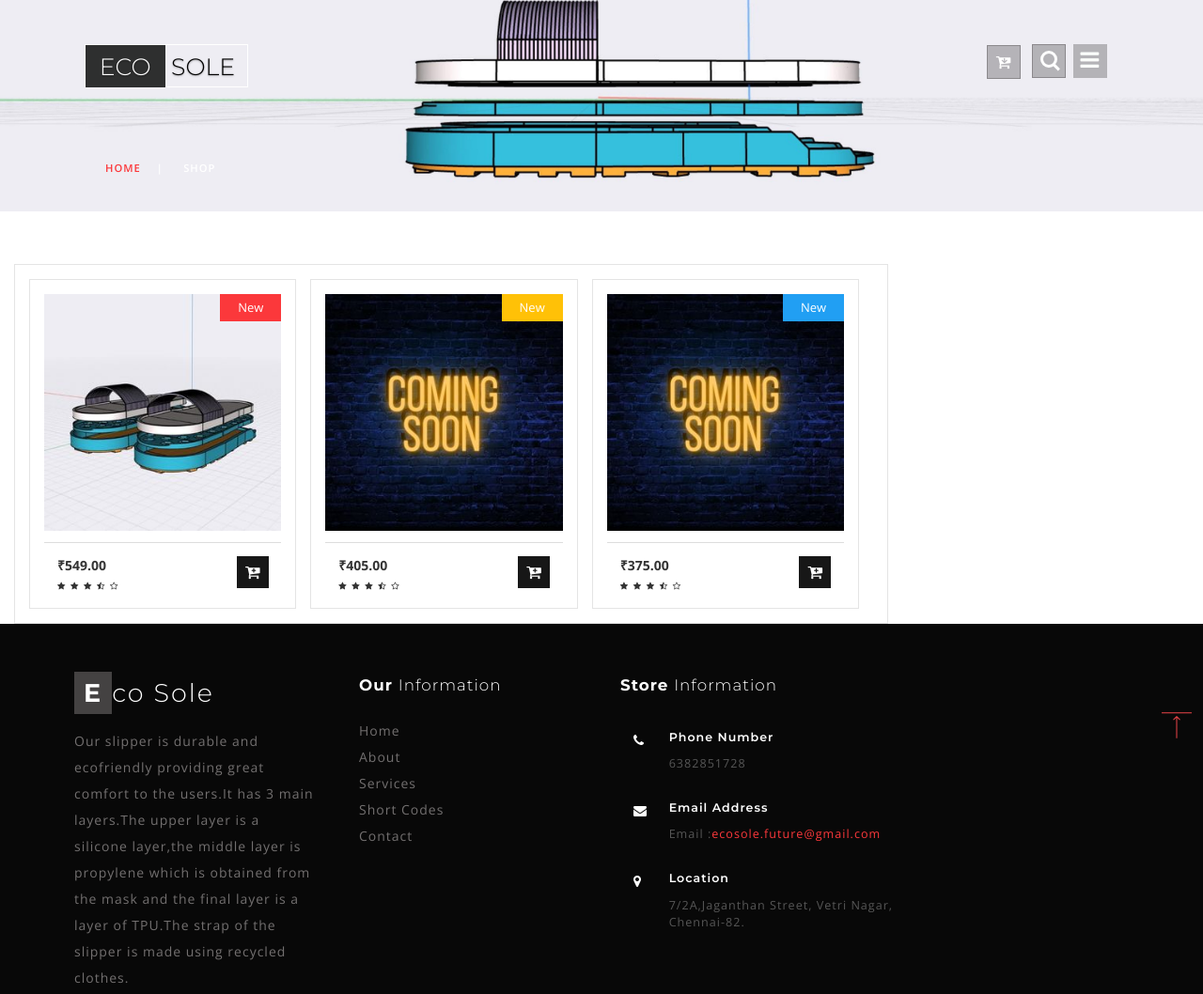
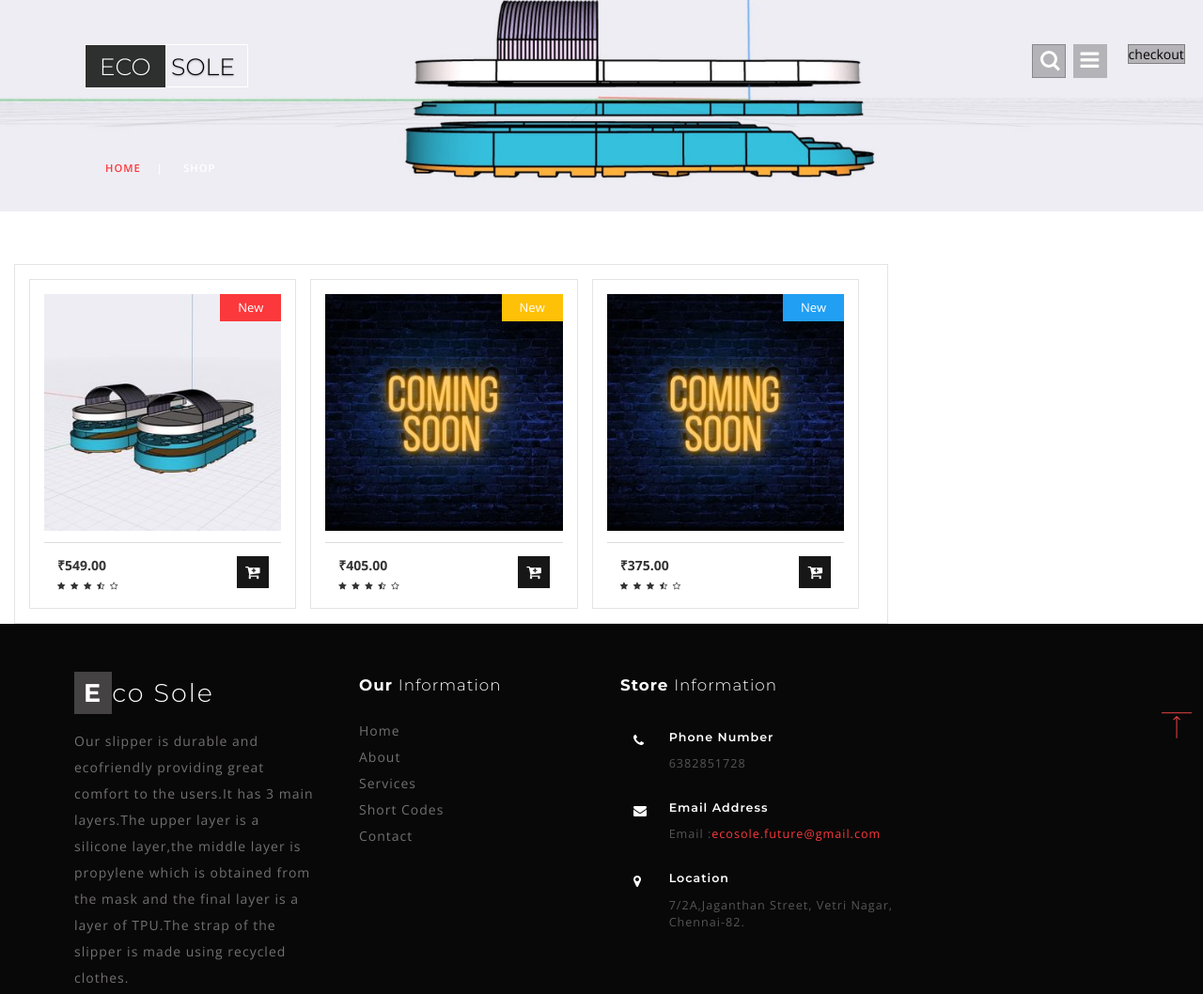
Before and after one commit to Samuel-2552/EcoSole, a plain HTML site: page shop.html in a window 1280 px wide. Shown: the top 1058 px of the page at 94% size. Drawn offline with nearby package versions, Linux system fonts and the light colour scheme.

Commit message:
updated checkout button

```diff
--- a/shop.html
+++ b/shop.html
@@ -56,10 +56,10 @@ Smartphone Compatible web template, free webdesigns for Nokia, Samsung, LG, Sony
 				<!-- cart details -->
 				<div class="top_nav_right">
 					<div class="shoecart shoecart2 cart cart box_1">
-						<form action="#" method="post" class="last">
+						<form method="post" class="last">
 							<input type="hidden" name="cmd" value="_cart">
 							<input type="hidden" name="display" value="1">
-							<button class="top_shoe_cart" type="submit" name="submit" value=""><i class="fa fa-cart-arrow-down" aria-hidden="true"></i></button>
+							<a style="margin-left: 150px; border:1px solid gray; background-color:rgba(27, 25, 25, 0.27); color:black" href="checkout.html">checkout</a>
 						</form>
 					</div>
 				</div>
@@ -395,7 +395,7 @@ Smartphone Compatible web template, free webdesigns for Nokia, Samsung, LG, Sony
 	<!-- //js -->
 	<!-- cart-js -->
 	<script src="js/minicart.js"></script>
-	<script>
+	<!--<script>
 		shoe.render();
 
 		shoe.cart.on('shoe_checkout', function (evt) {
@@ -407,7 +407,7 @@ Smartphone Compatible web template, free webdesigns for Nokia, Samsung, LG, Sony
 				for (i = 0, len = items.length; i < len; i++) {}
 			}
 		});
-	</script>
+	</script>-->
 	<!-- //cart-js -->
 	<!-- /nav -->
 	<script src="js/modernizr-2.6.2.min.js"></script>
@@ -434,6 +434,9 @@ Smartphone Compatible web template, free webdesigns for Nokia, Samsung, LG, Sony
 			$("#amount").val("$" + $("#slider-range").slider("values", 0) + " - $" + $("#slider-range").slider("values", 1));
 
 		}); //]]>
+		function change(){
+			window.location.replace("checkout.html")
+		}
 	</script>
 	<!-- //price range (top products) -->
 
```
